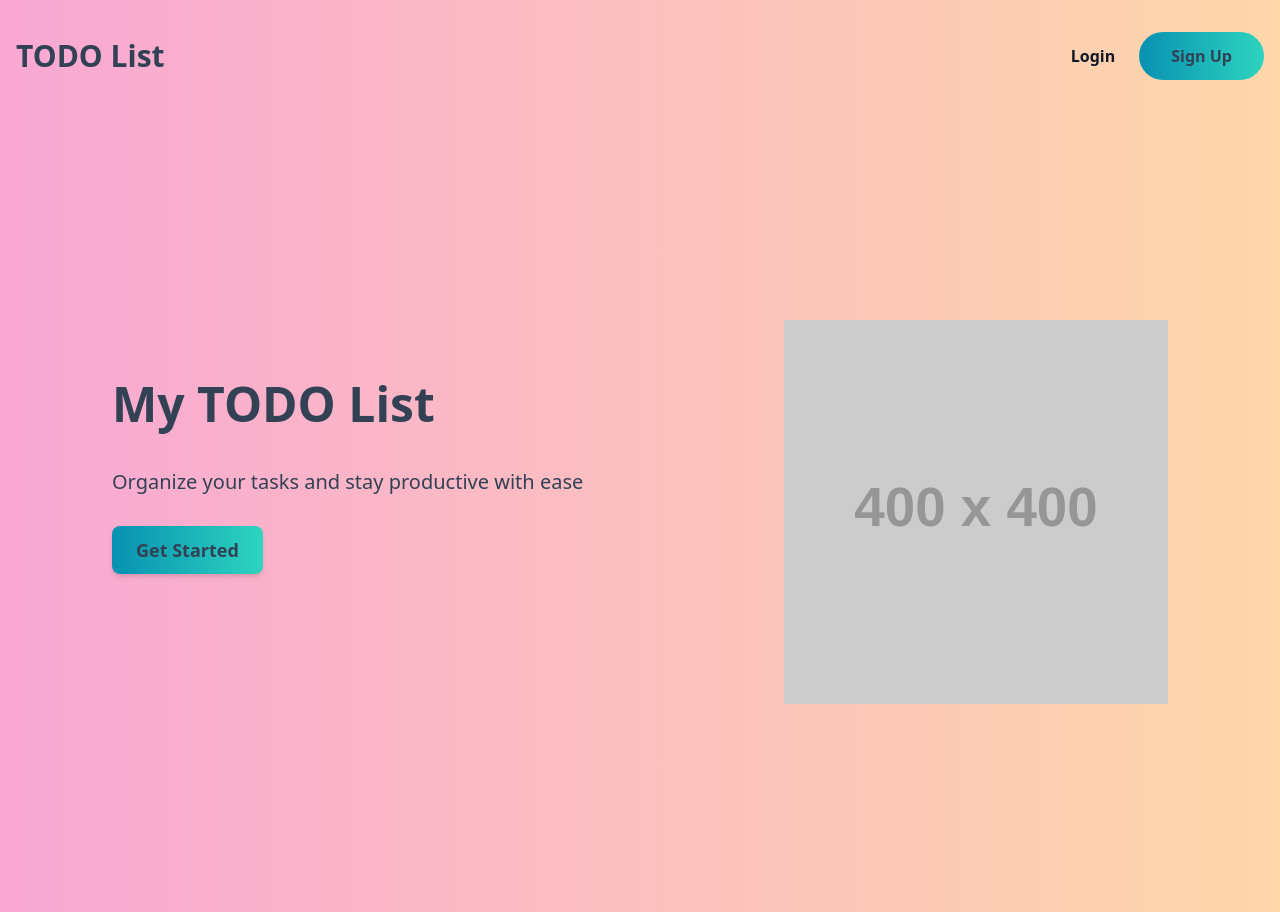
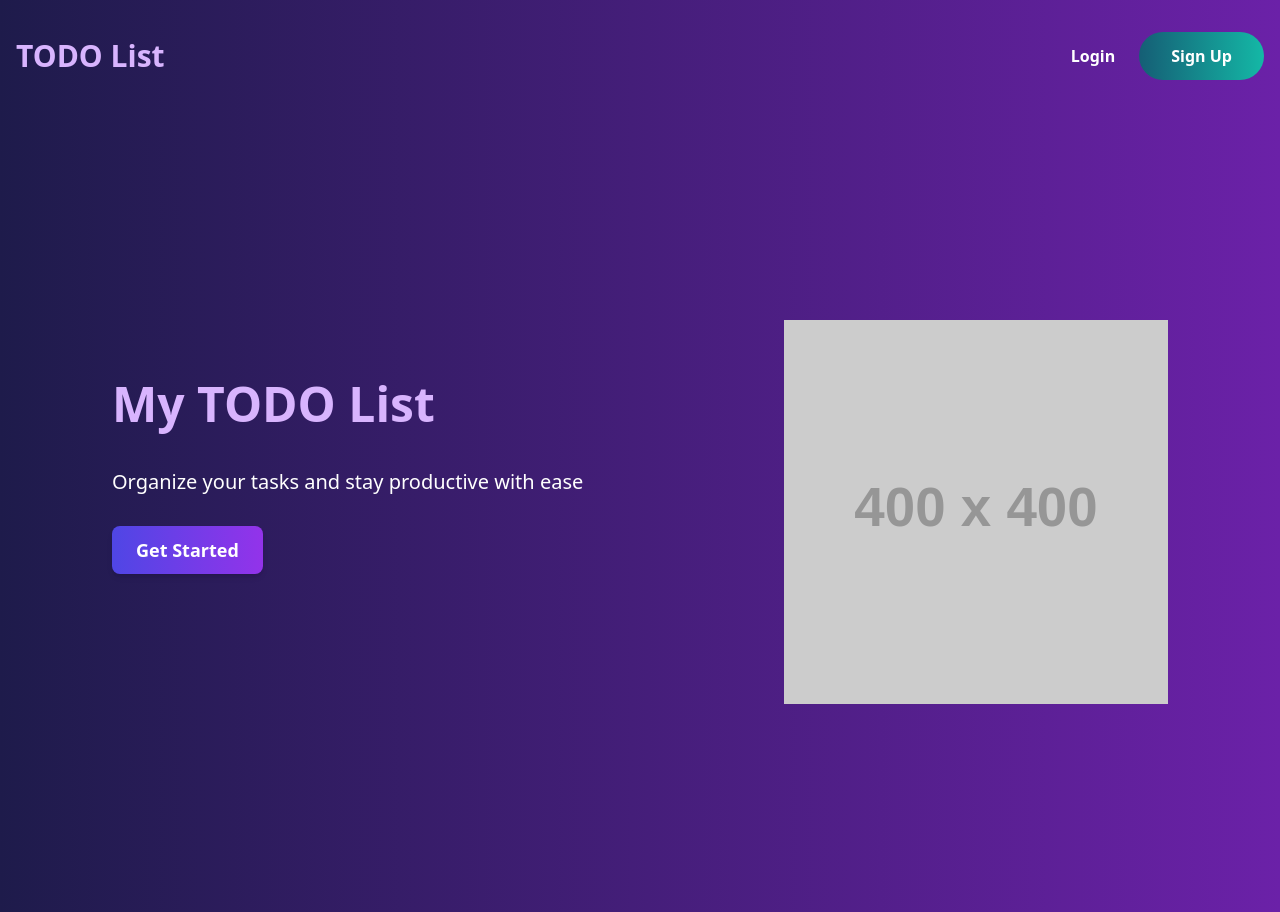
Before and after one commit to julianazacharias/todo-app-fullstack, a React (Vite) app in the folder frontend/: page / in a window 1280 px wide. Built offline with nearby package versions, Linux system fonts and the light colour scheme.

Commit message:
🔧 refactor: color and layout changes in navbar and hero section

```diff
--- a/frontend/src/Components/Hero/Hero.tsx
+++ b/frontend/src/Components/Hero/Hero.tsx
@@ -6,20 +6,20 @@ const Hero = (props: Props) => {
 	return (
 		<section
 			id="hero"
-			className="h-screen w-full bg-gradient-to-r from-pink-300 via-teal-250 to-orange-200 flex items-center"
+			className="h-screen w-full bg-gradient-to-r from-indigo-950 via-teal-250 to-purple-800 flex items-center"
 		>
-			<div className="container mx-auto flex flex-col-reverse lg:flex-row items-center px-8 lg:px-28 h-full">
+			<div className="container mx-auto flex flex-col-reverse lg:flex-row items-center  px-8 lg:px-28 h-full">
 				<div className="flex flex-col space-y-10 mb-20 lg:w-1/2 h-full align-middle justify-center text-center lg:text-left">
-					<h1 className="text-3xl lg:text-5xl font-extrabold text-slate-700 text-wrap leading-tight">
+					<h1 className="text-3xl lg:text-5xl font-extrabold text-purple-300 text-wrap leading-tight">
 						My TODO List
 					</h1>
-					<p className="text-lg lg:text-xl text-slate-700">
+					<p className="text-lg lg:text-xl text-white">
 						Organize your tasks and stay productive with ease
 					</p>
 					<div className="mx-auto lg:mx-0">
 						<Link
 							to="/login"
-							className="py-3 px-6 text-lg font-semibold text-slate-700 bg-gradient-to-r from-cyan-600 to-teal-400  rounded-lg hover:shadow-xl transition-shadow duration-300 shadow-md"
+							className="py-3 px-6 text-lg font-semibold text-white bg-gradient-to-r from-indigo-600 to-purple-600  rounded-lg hover:shadow-xl transition-shadow duration-300 shadow-md"
 						>
 							Get Started
 						</Link>
--- a/frontend/src/Components/Navbar/Navbar.tsx
+++ b/frontend/src/Components/Navbar/Navbar.tsx
@@ -9,14 +9,14 @@ const Navbar = (props: Props) => {
 	const [isMenuOpen, setIsMenuOpen] = useState(false);
 
 	return (
-		<nav className="relative w-full p-4 bg-gradient-to-r from-pink-300 via-teal-250 to-orange-200">
+		<nav className="relative w-full p-4 bg-gradient-to-r from-indigo-950 via-teal-250 to-purple-800">
 			<div className="flex items-center justify-between w-full py-4">
 				{/* Logo and Navigation Links */}
 				<div className="flex items-center space-x-6">
 					<div className="font-bold">
 						<Link
 							to="/"
-							className="text-slate-700 text-3xl hover:opacity-80 transition-opacity duration-300"
+							className="text-purple-300 text-3xl hover:opacity-80 transition-opacity duration-300"
 						>
 							TODO List
 						</Link>
@@ -37,36 +37,36 @@ const Navbar = (props: Props) => {
 				<div className="hidden lg:flex lg:items-center text-gray-900">
 					{/* Conditional Rendering for Authenticated User */}
 					{isLoggedIn() ? (
-						<div className="flex items-center space-x-6 text-gray-900">
-							<div className="text-xl font-semibold hover:text-teal-600 transition-all duration-300">
-								Welcome, {user?.username}
+						<div className="flex items-center space-x-6 text-purple-300">
+							<div className="text-xl font-semibold hover:opacity-80 transition-opacity duration-300">
+								{user?.username}
 							</div>
-							<div className="flex items-center space-x-4 font-bold text-gray-900">
+							<div className="flex items-center space-x-4 font-bold text-white">
 								<Link
 									to="/tasks"
-									className="px-8 py-3 font-bold rounded-full text-slate-700 bg-gradient-to-r from-violet-500 to-fuchsia-400 hover:opacity-80 transition-opacity duration-300"
+									className="px-8 py-3 font-bold rounded-full bg-gradient-to-r from-indigo-500 to-violet-500 hover:opacity-80 transition-opacity duration-300"
 								>
 									My List
 								</Link>
 								<a
 									onClick={logout}
-									className="px-8 py-3 font-bold rounded-full bg-gradient-to-r from-orange-500 to-amber-400 hover:opacity-80 transition-opacity duration-300"
+									className="px-8 py-3 font-bold rounded-full bg-gradient-to-r from-slate-900 to-slate-600 hover:opacity-80 transition-opacity duration-300"
 								>
 									Logout
 								</a>
 							</div>
 						</div>
 					) : (
-						<div className="flex items-center space-x-6 font-bold text-gray-900">
+						<div className="flex items-center space-x-6 font-bold text-white">
 							<Link
 								to="/login"
-								className="hover:text-teal-600 transition-all duration-300"
+								className="hover:text-teal-400 transition-all duration-300"
 							>
 								Login
 							</Link>
 							<Link
 								to="/register"
-								className="px-8 py-3 font-bold rounded-full text-slate-700 bg-gradient-to-r from-cyan-600 to-teal-400 hover:opacity-80 transition-opacity duration-300"
+								className="px-8 py-3 font-bold rounded-full bg-gradient-to-r from-cyan-800 to-teal-500 hover:opacity-80 transition-opacity duration-300"
 							>
 								Sign Up
 							</Link>
@@ -84,36 +84,36 @@ const Navbar = (props: Props) => {
 				{/* Conditional Rendering for Authenticated User */}
 				{isLoggedIn() ? (
 					<div className="flex justify-center items-center w-full h-full">
-						<div className="flex flex-col px-3 w-1/3 font-semibold">
-							Welcome, {user?.username}
+						<div className="flex flex-col px-3 w-1/3 font-semibold text-purple-300">
+							<div>{user?.username}</div>
 						</div>
-						<div className="space-x-3">
+						<div className="space-x-3 text-white">
 							<Link
 								to="/tasks"
-								className="px-6 py-2 font-bold text-sm rounded-full text-slate-700 bg-gradient-to-r from-violet-500 to-fuchsia-400 hover:opacity-80 transition-opacity duration-300"
+								className="px-6 py-2 font-bold text-sm rounded-full  bg-gradient-to-r from-indigo-500 to-violet-500 hover:opacity-80 transition-opacity duration-300"
 							>
 								My List
 							</Link>
 							<a
 								onClick={logout}
-								className="px-6 py-2 font-bold text-sm rounded-full text-slate-700 bg-gradient-to-r from-orange-500 to-amber-400 hover:opacity-80 transition-opacity duration-300"
+								className="px-6 py-2 font-bold text-sm rounded-full  bg-gradient-to-r from-slate-900 to-slate-600  hover:opacity-80 transition-opacity duration-300"
 							>
 								Logout
 							</a>
 						</div>
 					</div>
 				) : (
-					<div className="flex justify-center items-center w-full h-full">
+					<div className="flex justify-center items-center w-full h-full text-white">
 						<div className="flex flex-col space-y-4 w-1/3">
 							<Link
 								to="/login"
-								className="px-6 py-2 font-bold text-sm rounded-full text-slate-700 bg-gradient-to-r from-pink-500 to-rose-300 hover:opacity-80 transition-opacity duration-300"
+								className="px-6 py-2 font-bold text-sm rounded-full bg-gradient-to-r from-pink-800 to-rose-500 hover:opacity-80 transition-opacity duration-300"
 							>
 								Login
 							</Link>
 							<Link
 								to="/register"
-								className="px-6 py-2 font-bold text-sm rounded-full text-slate-700 bg-gradient-to-r from-cyan-600 to-teal-400 hover:opacity-80 transition-opacity duration-300"
+								className="px-6 py-2 font-bold text-sm rounded-full  bg-gradient-to-r from-cyan-800 to-teal-500  hover:opacity-80 transition-opacity duration-300"
 							>
 								Sign Up
 							</Link>
```
Also changed, not shown: frontend/src/Components/Navbar/Navbar.css (deleted).
